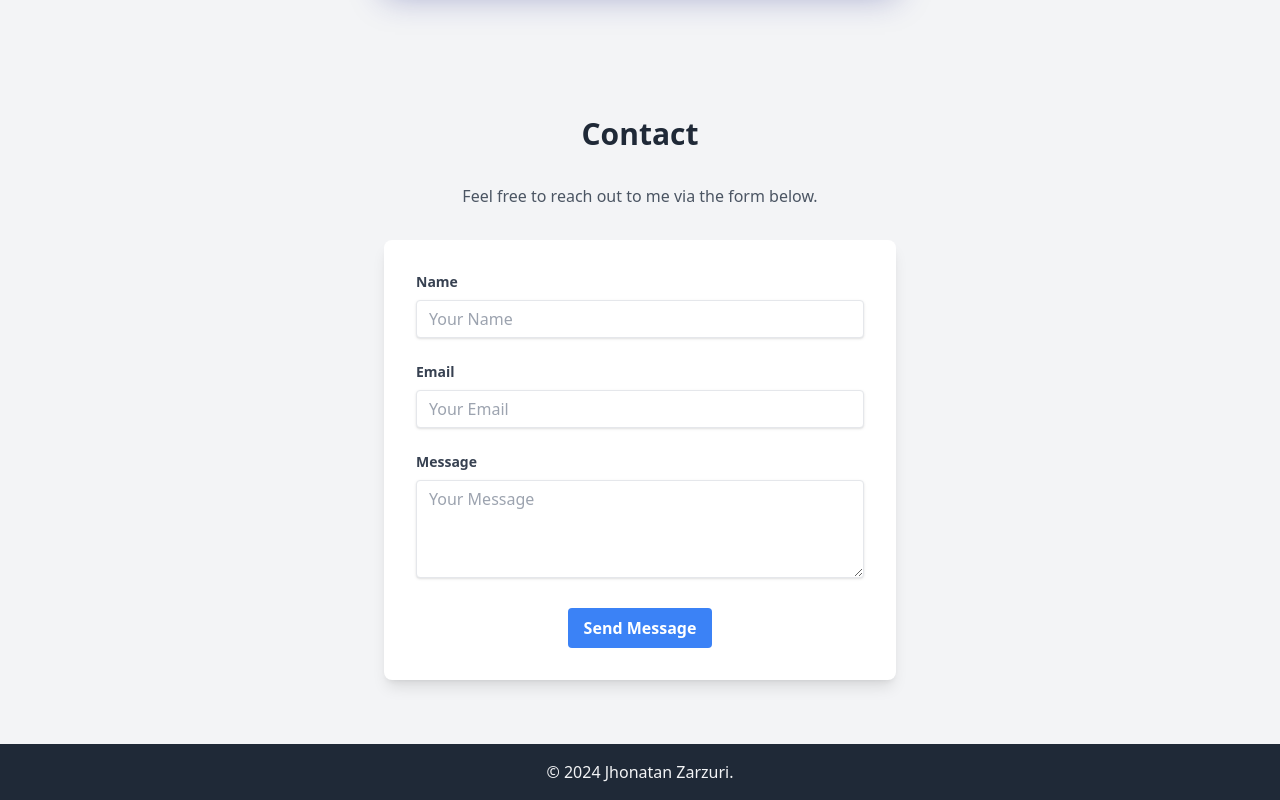
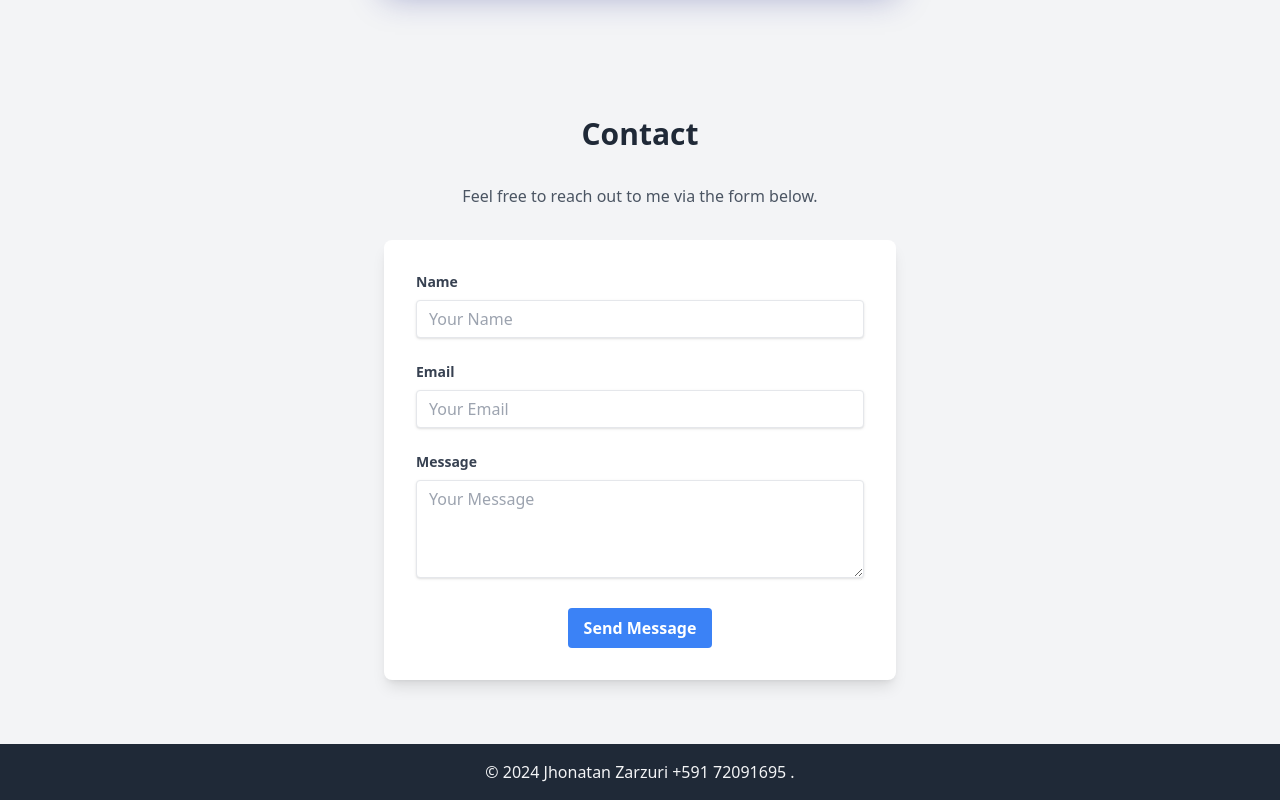
Before and after one commit to JhonZar/portafolio, a React (Vite) app: page / in a window 1280 px wide. Shown: the part 1800-2600 px from the top of the page. Built offline with nearby package versions, Linux system fonts and the light colour scheme.

Commit message:
agrega number

```diff
--- a/src/components/Footer.jsx
+++ b/src/components/Footer.jsx
@@ -4,7 +4,7 @@ const Footer = () => {
   return (
     <footer className="bg-gray-800 text-gray-100 py-4">
       <div className="container mx-auto text-center">
-        <p>&copy; 2024 Jhonatan Zarzuri.</p>
+        <p>&copy; 2024 Jhonatan Zarzuri +591 72091695 .</p>
       </div>
     </footer>
   );
```
